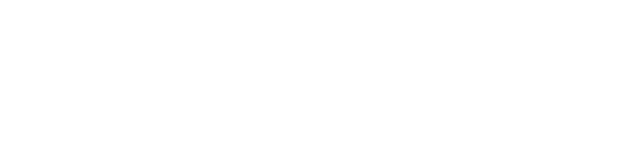
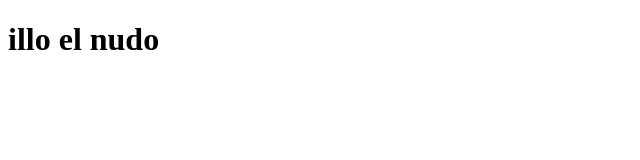
Before and after one commit to RubenDA01/remoto1, a plain HTML site: page index.html in a window 1280 px wide. Shown: the whole page, without its empty margins (0-640 px from the left). Drawn offline with Linux system fonts and the light colour scheme.

Commit message:
Inserta h1 al index

```diff
--- a/index.html
+++ b/index.html
@@ -6,6 +6,6 @@
     <title>Remoto1</title>
 </head>
 <body>
-
+    <h1>illo el nudo</h1>
 </body>
 </html>
```
